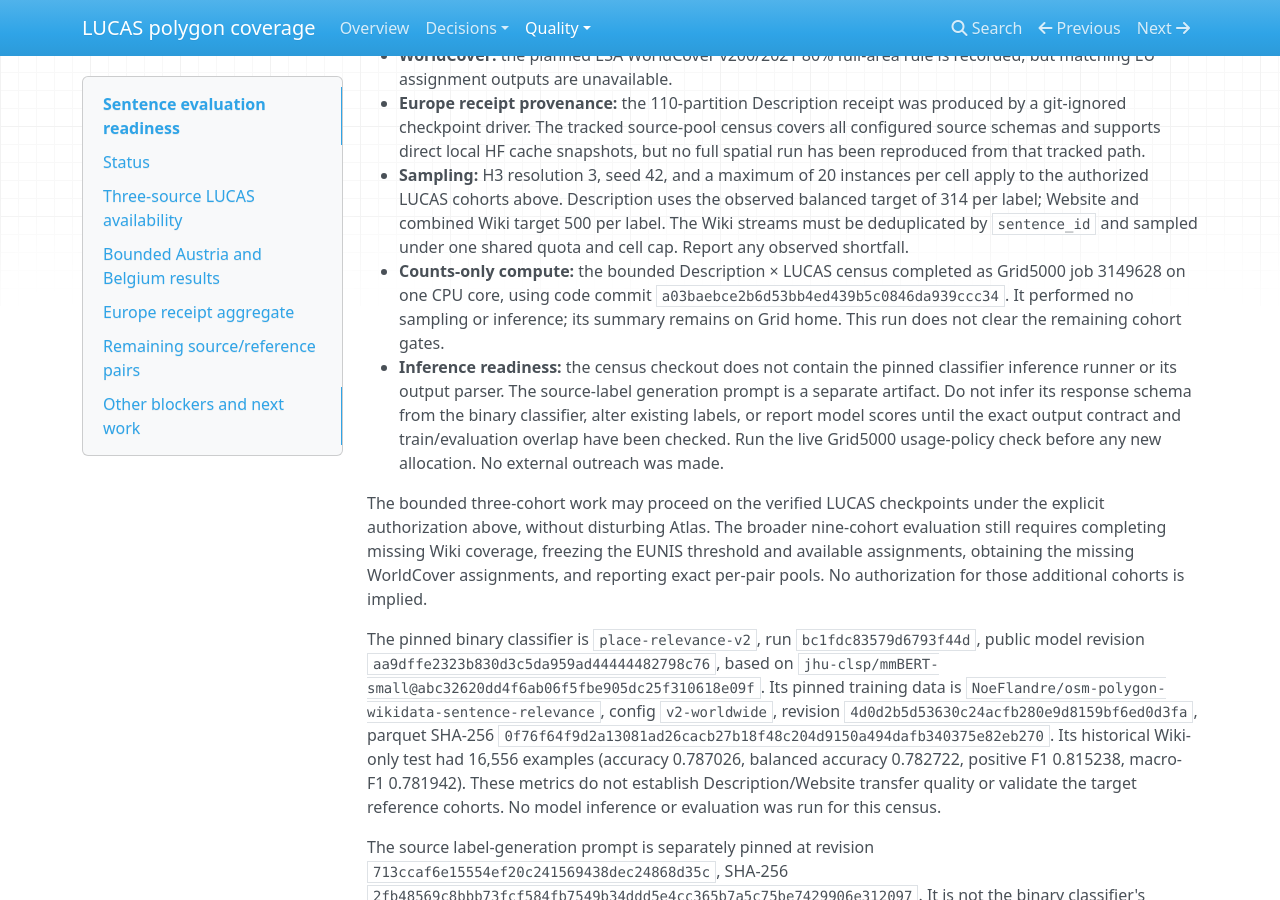
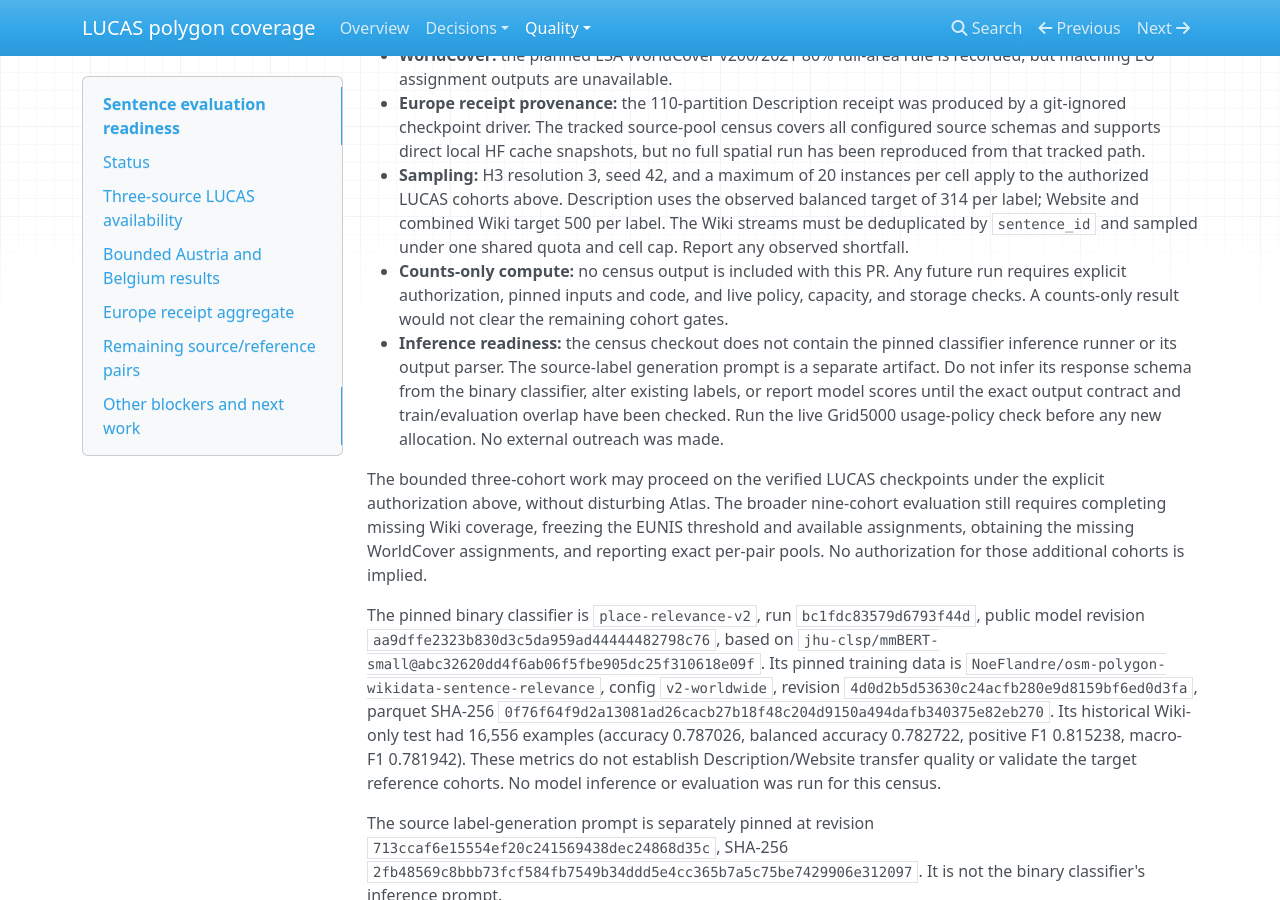
Before and after one commit to NoeFlandre/osm-polygon-lucas, an MkDocs documentation site: the page built from docs/quality/sentence-evaluation-readiness.md, in a window 1280 px wide and 900 px high, scrolled down 4343 px. Built offline with MkDocs 1.6.1, drawn with Linux system fonts in a browser that asks for light colours; nearby versions of some CDN libraries.

Commit message:
docs: omit private census result references

```diff
--- a/docs/quality/sentence-evaluation-readiness.md
+++ b/docs/quality/sentence-evaluation-readiness.md
@@ -187,10 +187,9 @@ Wiki row groups just to fill this gap.
   observed balanced target of 314 per label; Website and combined Wiki target
   500 per label. The Wiki streams must be deduplicated by `sentence_id` and
   sampled under one shared quota and cell cap. Report any observed shortfall.
-- **Counts-only compute:** the bounded Description × LUCAS census completed as
-  Grid5000 job 3149628 on one CPU core, using code commit
-  `a03baebce2b6d53bb4ed439b5c0846da939ccc34`. It performed no sampling or
-  inference; its summary remains on Grid home. This run does not clear the
+- **Counts-only compute:** no census output is included with this PR. Any future
+  run requires explicit authorization, pinned inputs and code, and live policy,
+  capacity, and storage checks. A counts-only result would not clear the
   remaining cohort gates.
 - **Inference readiness:** the census checkout does not contain the pinned
   classifier inference runner or its output parser. The source-label generation
```
Also changed, not shown: docs/quality/cohort-method.md (+2 -4 lines).
